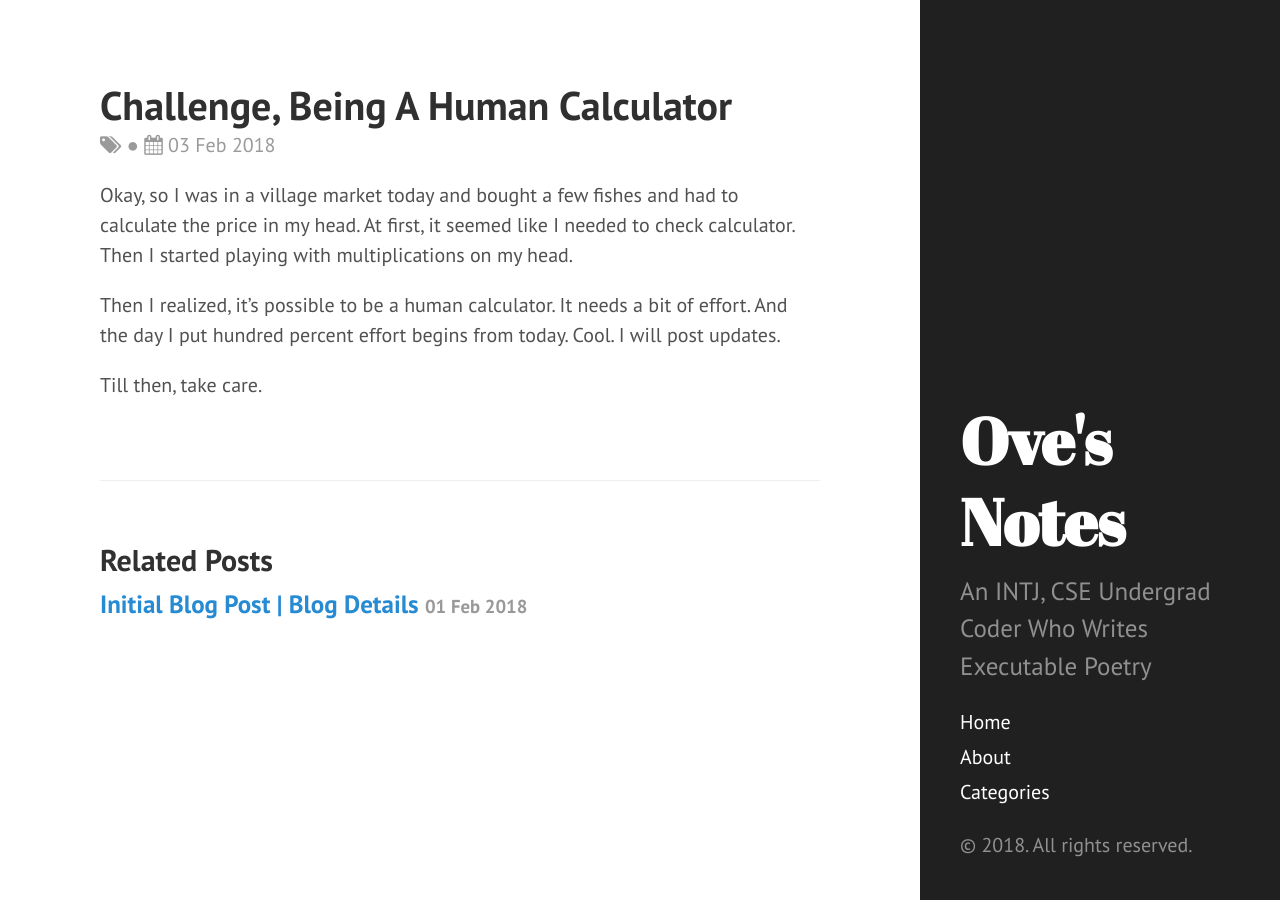
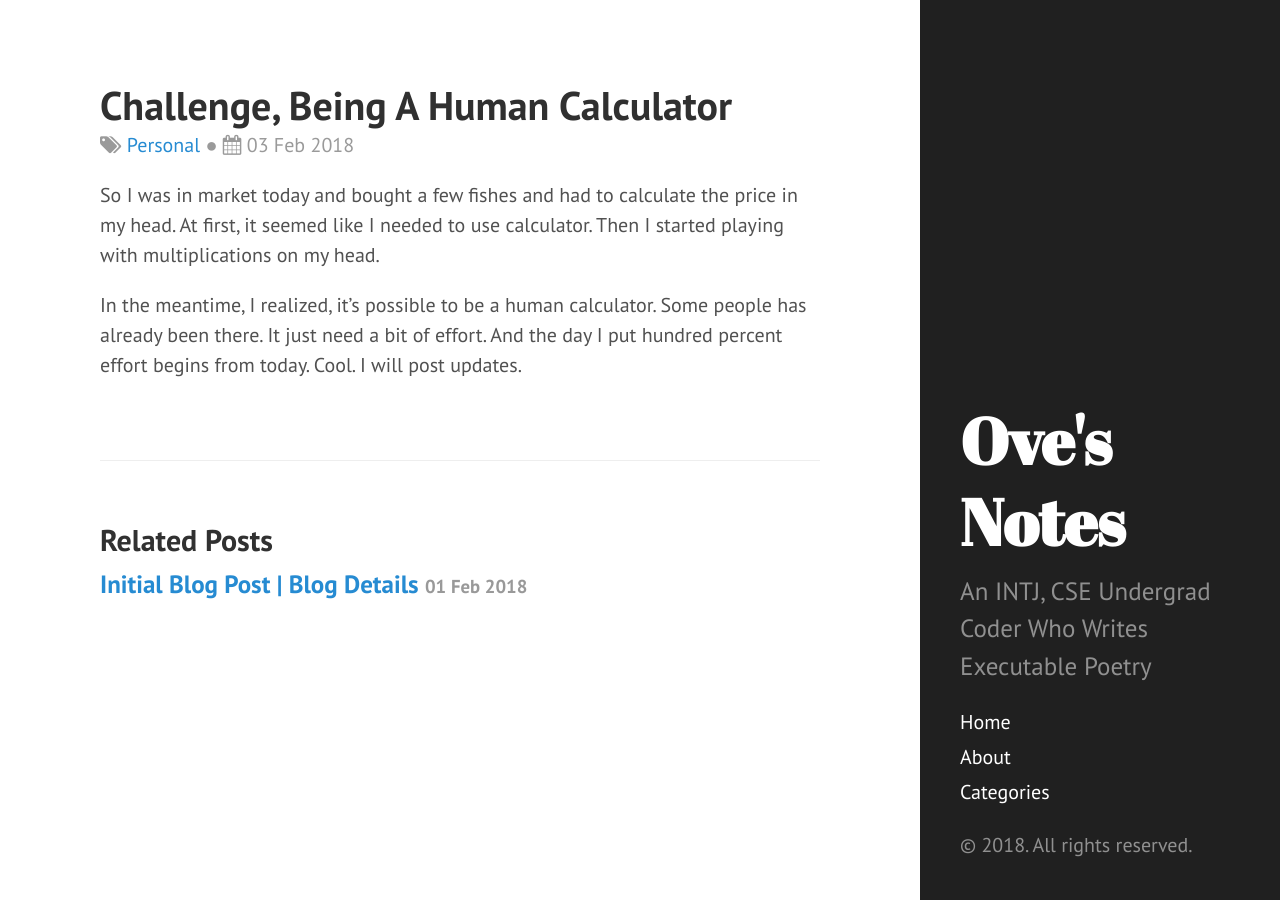
Before and after one commit to ovebepari/ovebepari.github.io, a Jekyll site: the page built from _posts/2018-02-03-Challenge-of-bing-a-human-calculator.md, in a window 1280 px wide. Built offline with Jekyll 4.4.1, drawn with Linux system fonts in a browser that asks for light colours; Markdown is read by kramdown in place of the engine named in the settings.

Commit message:
posts s been catagorized

```diff
--- a/_posts/2018-02-03-Challenge-of-bing-a-human-calculator.md
+++ b/_posts/2018-02-03-Challenge-of-bing-a-human-calculator.md
@@ -4,10 +4,9 @@ title: Challenge, Being A Human Calculator
 audio: false
 comments: true
 location: Dhaka, Bangladesh
+categories: Personal
 ---
 
-Okay, so I was in a village market today and bought a few fishes and had to calculate the price in my head. At first, it seemed like I needed to check calculator. Then I started playing with multiplications on my head.
+So I was in market today and bought a few fishes and had to calculate the price in my head. At first, it seemed like I needed to use calculator. Then I started playing with multiplications on my head.
 
-Then I realized, it's possible to be a human calculator. It needs a bit of effort. And the day I put hundred percent effort begins from today. Cool. I will post updates.
-
-Till then, take care.
+In the meantime, I realized, it's possible to be a human calculator. Some people has already been there. It just need a bit of effort. And the day I put hundred percent effort begins from today. Cool. I will post updates.
```
Also changed, not shown: _posts/2018-02-01-Hello-World-blog.md (+1 -1 lines).
